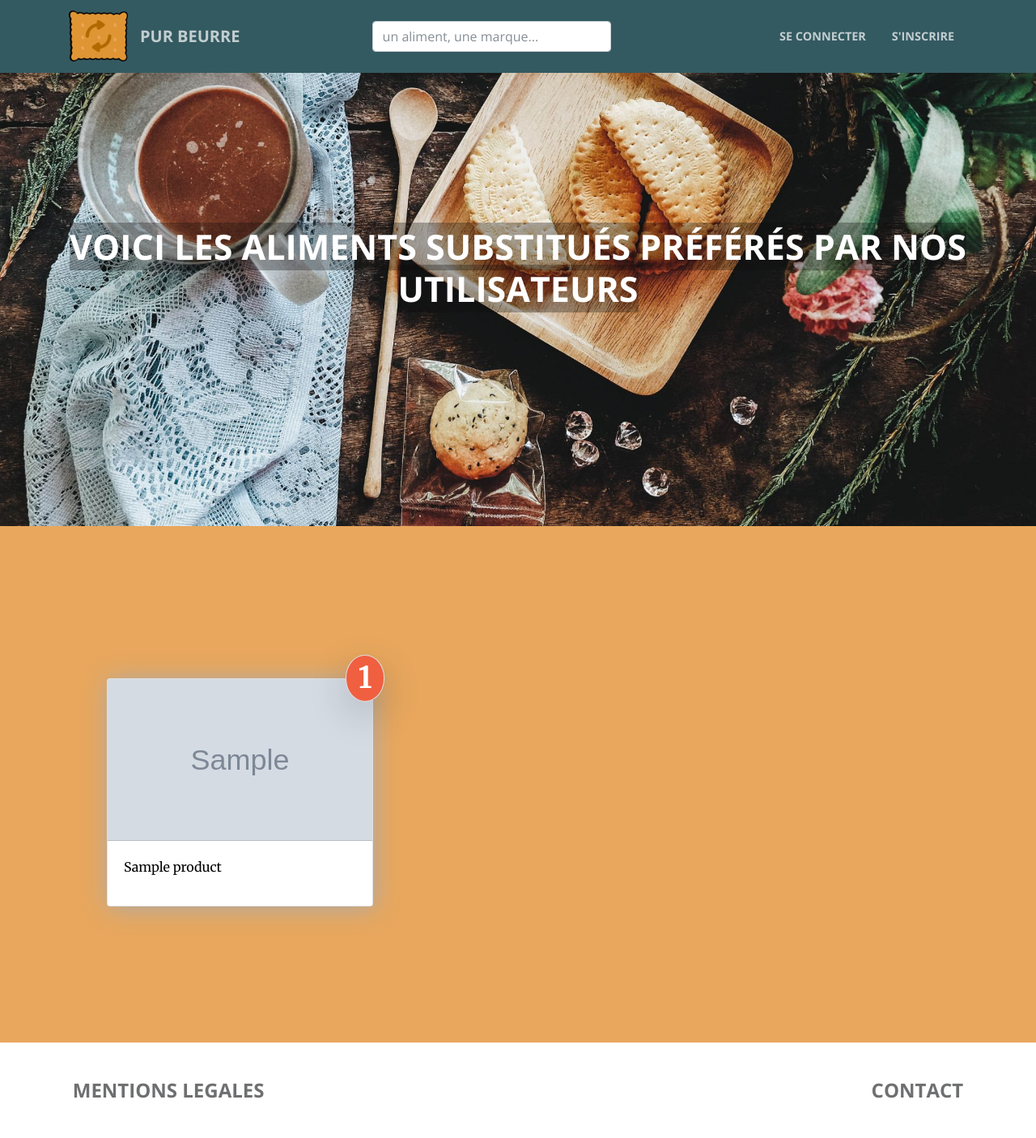
After one commit to Bayard75/Projet8-Plateforme-de-substitution, a Django app: page /by_favorites in a window 1280 px wide. The commit adds this page. Shown: the whole page at 81% size. Run offline with Django 3.2, Linux system fonts and the light colour scheme; tables that the repository leaves empty hold one stand-in row (values such as "Sample post"); grey boxes marked "Sample" are stand-in pictures; some libraries are stand-ins or nearby versions.

Commit message:
added favorited, favorited page

```diff
--- a/sub_website/models.py
+++ b/sub_website/models.py
@@ -24,6 +24,7 @@ class Product(models.Model):
     last_cat = models.CharField(max_length=256)
     stores = models.CharField(max_length=256, default='[]')
     fallback_cat = models.CharField(max_length=256, default='None')
+    favorited = models.IntegerField(max_length=256, default=0)
 
     def __str__(self):
         return self.name
--- /dev/null
+++ b/sub_website/templates/sub_website/acceuil/favorited.html
@@ -0,0 +1,65 @@
+{% load static %}
+
+    {% include 'sub_website/acceuil/nav_bar.html' %}
+
+    {% if prefered %}
+        <header class="masthead text-center text-white d-flex" style="background-image: url(&quot;{% static 'sub_website/acceuil/assets/img/kawin-harasai-k60JspcBwKE-unsplash.jpg'%}&quot;);height : 450px;">
+            <div class="container my-auto" style="backdrop-filter: blur(0.5);">
+                <div class="row">
+                    <div class="col">
+                        <h3 class="text-uppercase"><strong style="font-size: 43px;background-color: rgba(11,10,10,0.31);">Voici les aliments substitués préférés par nos utilisateurs</strong></h3>
+                    </div>
+                </div>
+            </div>
+        </header>
+    <section id="product_result" style="background-color: #E8A75D;position: relative;">
+    <div class="container">
+        <div class="row space-rows">
+            {% for product in prefered  %}
+            <div class="col" id="{{product.codebar}}">
+                    <a href="/product/{{product.codebar}}">
+                        <div class="card cards-shadown cards-hover">
+                            <div class="card-header" style="background-image:url({{product.image}}); background-size:cover;background-position:center; background-repeat: no-repeat;">
+                                <span class="badge badge-primary border rounded-circle shadow-lg" style="font-size: 37px; position : absolute; top : -30px; right: -15px ; text-transform: uppercase;" >{{product.favorited}}</span>
+                            </div>
+                            <div class="card-body">
+                                <p class="cardbody-sub-text">{{product.name}}<p>
+                            </div>
+                        </div>
+                    </a>
+            </div>
+            {% endfor %}
+
+        <!-- End: Animation Cards -->
+        {% if paginate %}
+        <div class="clearfix"></div>
+        <div class="btn-toolbar" style="margin-left: 276px;">
+            {% if products.has_previous %}
+                    <a class="btn btn-primary"  href="?page=1" style="background-color: #345A61;margin-right: 21px;">Première page</a>
+                    <a class="btn btn-primary"  href="?page={{ products.previous_page_number}}" style="background-color: #345A61;margin-right: 21px;">Précedent</a>
+            {% endif %}
+            {% if products.has_next %}
+                    <a class="btn btn-primary"  href="?page={{ products.next_page_number}}" style="background-color: #345A61;margin-right: 21px;">Suivant</a>
+                    <a class="btn btn-primary"  href="?page={{ products.paginator.num_pages}}" style="background-color: #345A61;margin-right: 21px;">Dernière page</a>
+            {% endif %}
+        </div>
+    </div>
+    {% endif %}
+</div>
+</section>
+
+{% else %}
+
+    <header class="masthead text-center text-white d-flex" style="background-image: url(&quot;{% static 'sub_website/acceuil/assets/img/kawin-harasai-k60JspcBwKE-unsplash.jpg'%}&quot;);">
+        <div class="container my-auto" style="backdrop-filter: blur(0.5);">
+            <div class="row">
+                <div class="col" id ="no_results">
+                    <h3 class="text-uppercase"><strong style="font-size: 43px;background-color: rgba(11,10,10,0.31);">Nous n'avons aucun produit correspondant à votre recherche.</strong></h3>
+                </div>
+            </div>
+        </div>
+    </header>
+
+{% endif %}
+    <!-- Start: Footer Basic -->
+{% include 'sub_website/acceuil/footer.html' %}
--- a/sub_website/urls.py
+++ b/sub_website/urls.py
@@ -7,5 +7,7 @@ urlpatterns = [
     path('submit', views.submit, name='submit'),
     path('substitut/<codebar>', views.substitut, name='substitut'),
     path('product/<codebar>', views.product, name='product-page'),
-    path('legals', views.legals, name='legals')
+    path('legals', views.legals, name='legals'),
+    path('categories', views.categories, name="categories"),
+    path('by_favorites', views.by_favorites, name="by_favorites")
 ]
--- a/sub_website/views.py
+++ b/sub_website/views.py
@@ -43,7 +43,8 @@ def substitut(request, codebar):
     try:
         product_searched = Product.objects.get(codebar=codebar)
     except Product.DoesNotExist:
-        print("Le produit rechercher n'existe pas dans la base de donnée")
+        raise Http404("Le produit rechercher n'existe pas dans la base de donnée")
+
     aliment = {
         'name': product_searched.name,
         'grade': product_searched.grade,
@@ -82,3 +83,14 @@ def legals(request):
     '''This view will display the legals mentions template'''
 
     return render(request, 'sub_website/acceuil/legals.html')
+
+def categories(request):
+    pass
+
+def by_favorites(request):
+    prefered_items = Product.objects.filter(favorited__gte=1).order_by('-favorited')
+    context = {
+        "prefered": prefered_items,
+    }
+
+    return render(request, 'sub_website/acceuil/favorited.html', context)
```
Also changed, not shown: sub_website/templates/sub_website/acceuil/index.html (+6 -1 lines), users/views.py (+7 -0 lines), sub_website/migrations/0019_product_favorited.py (added).
